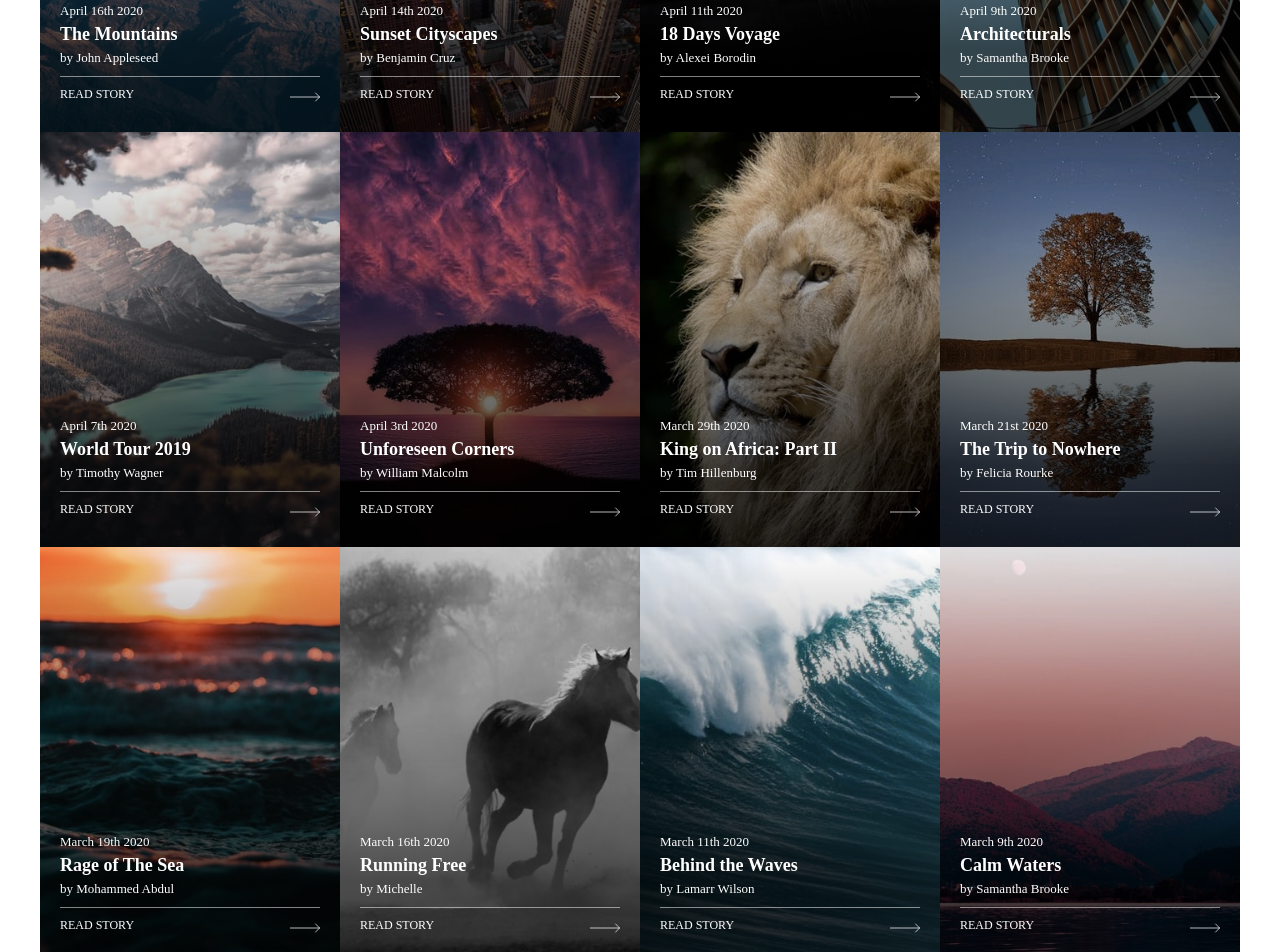
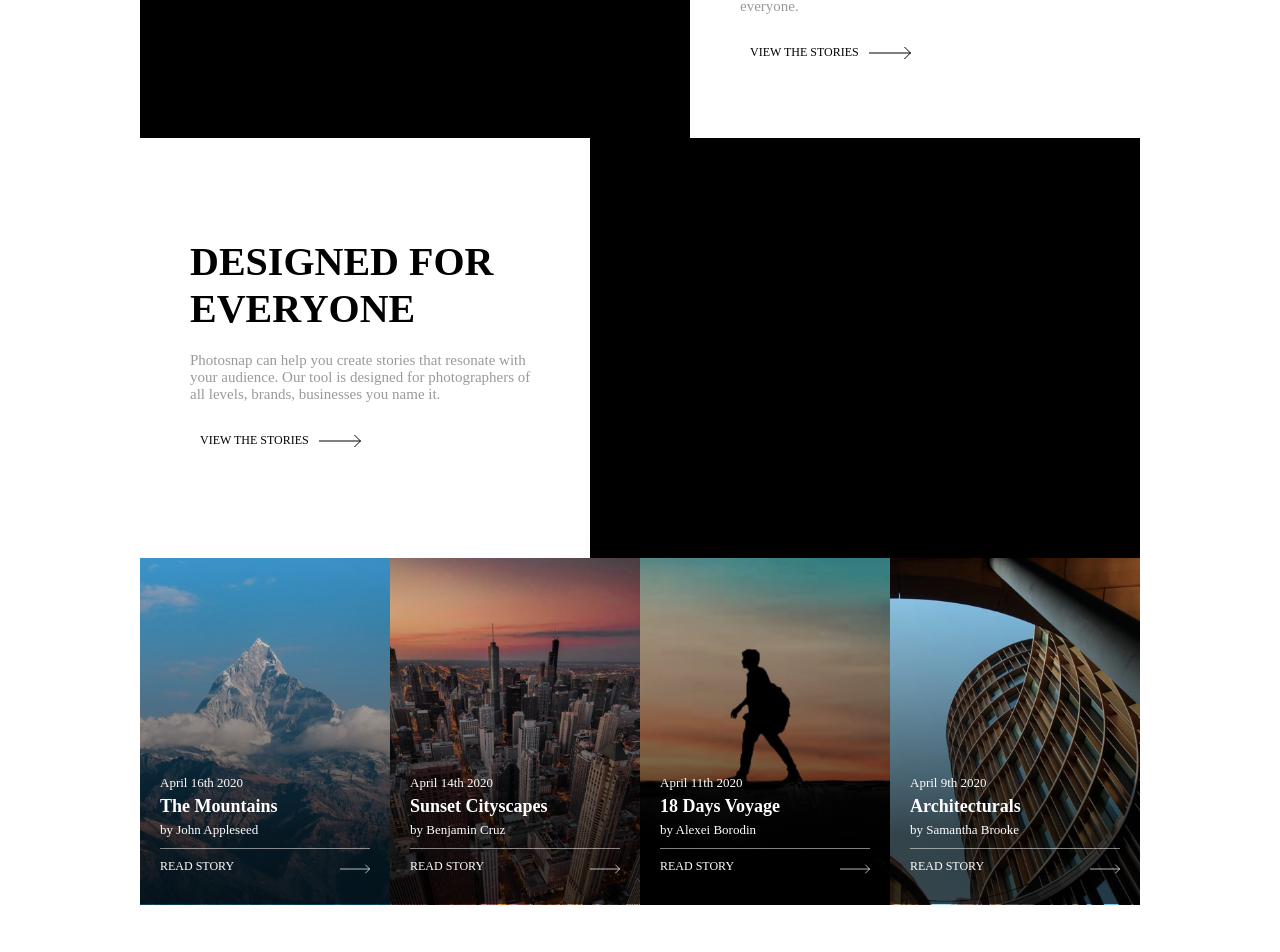
Before and after one commit to johakim-azix/photosnap-app, a Vue app: page / in a window 1280 px wide. Shown: the part 340-1292 px from the top of the page. Built offline with nearby package versions, Linux system fonts and the light colour scheme.

Commit message:
completed the about component

```diff
--- a/src/App.vue
+++ b/src/App.vue
@@ -1,11 +1,19 @@
 <script>
+    import mainHeader from "@/components/Main-header"
+    import mainFooter from "@/components/Main-footer"
     export default {
-        name: 'App'
+        name: 'App',
+        components:{
+            mainHeader,
+            mainFooter
+        }
     }
 </script>
 
 <template>
+    <main-header/>
     <router-view/>
+    <main-footer/>
 </template>
 
 <style lang="scss">
@@ -20,6 +28,7 @@
 
     body{
         background: var(--pure-white);
+        padding-top: 58px;
     }
 
     *{
--- /dev/null
+++ b/src/components/Main-about-us.vue
@@ -0,0 +1,91 @@
+<template>
+    <div class="about-us">
+        <div class="container">
+            <div class="content " :class="{revert:revert}">
+                <span></span>
+                <div class="text">
+                    <div>
+                        <h1>{{title}}</h1>
+                        <p>{{text}}</p>
+                        <a href="">VIEW THE STORIES<img src="../assets/icons/icon-arrow-right-black.svg" alt=""></a>
+                    </div>
+                </div>
+            </div>
+        </div>
+    </div>
+</template>
+
+<script>
+    export default {
+        name: "Main-about-us",
+        props: ["title", "text", "revert"]
+    }
+</script>
+
+<style lang="scss" scoped>
+    .about-us {
+        display: flex;
+        width: 100%;
+        justify-content: space-around;
+
+        .container {
+            padding: 0;
+        }
+
+        .content {
+            display: flex;
+            justify-content: space-between;
+            background: var(--pure-black);
+            @media screen and (max-width: 500px) {
+                flex-wrap: wrap !important;
+                flex-flow: inherit;
+                overflow: hidden;
+            }
+            &.revert {
+                flex-flow: row-reverse;
+            }
+            span {
+                display: block;
+                min-width: 20%;
+                height: 300px;
+             }
+            .text {
+                background: var(--pure-white);
+                max-width: 350px;
+                height: 300px;
+                width: 100%;
+                overflow: hidden;
+                padding: 60px 50px;
+                display: flex;
+                align-items: center;
+                @media screen and (max-width: 500px) {
+                    max-width: 100%;
+                }
+                h1 {
+                    font-size: 40px;
+                }
+                p {
+                    margin: 20px 0;
+                    font-size: 15px;
+                    color: rgba(0, 0, 0, .4);
+                }
+                a {
+                    color: var(--pure-black);
+                    text-decoration: none;
+                    padding: 10px;
+                    display: flex;
+                    align-items: center;
+                    width: fit-content;
+                    transition: all ease-in-out .15s;
+                    font-size: 12px;
+                    img {
+                        margin-left: 10px;
+                    }
+                    &:hover {
+                        text-decoration: underline;
+                    }
+                }
+            }
+        }
+    }
+</style>
--- a/src/components/image-grid.vue
+++ b/src/components/image-grid.vue
@@ -49,7 +49,7 @@
                     </div>
                 </div>
             </div>
-            <div class="item">
+            <div class="item" v-if="!minimized">
                 <img src="../assets/images/desktop/world-tour.jpg" alt="">
                 <div class="cover">
                     <div class="caption">
@@ -61,7 +61,7 @@
                     </div>
                 </div>
             </div>
-            <div class="item">
+            <div class="item" v-if="!minimized">
                 <img src="../assets/images/desktop/unforeseen-corners.jpg" alt="">
                 <div class="cover">
                     <div class="caption">
@@ -73,7 +73,7 @@
                     </div>
                 </div>
             </div>
-            <div class="item">
+            <div class="item" v-if="!minimized">
                 <img src="../assets/images/desktop/king-on-africa.jpg" alt="">
                 <div class="cover">
                     <div class="caption">
@@ -85,7 +85,7 @@
                     </div>
                 </div>
             </div>
-            <div class="item">
+            <div class="item" v-if="!minimized">
                 <img src="../assets/images/desktop/trip-to-nowhere.jpg" alt="">
                 <div class="cover">
                     <div class="caption">
@@ -97,7 +97,7 @@
                     </div>
                 </div>
             </div>
-            <div class="item">
+            <div class="item" v-if="!minimized">
                 <img src="../assets/images/desktop/rage-of-the-sea.jpg" alt="">
                 <div class="cover">
                     <div class="caption">
@@ -109,7 +109,7 @@
                     </div>
                 </div>
             </div>
-            <div class="item">
+            <div class="item" v-if="!minimized">
                 <img src="../assets/images/desktop/running-free.jpg" alt="">
                 <div class="cover">
                     <div class="caption">
@@ -121,7 +121,7 @@
                     </div>
                 </div>
             </div>
-            <div class="item">
+            <div class="item" v-if="!minimized">
                 <img src="../assets/images/desktop/behind-the-waves.jpg" alt="">
                 <div class="cover">
                     <div class="caption">
@@ -133,7 +133,7 @@
                     </div>
                 </div>
             </div>
-            <div class="item">
+            <div class="item" v-if="!minimized">
                 <img src="../assets/images/desktop/calm-waters.jpg" alt="">
                 <div class="cover">
                     <div class="caption">
@@ -145,7 +145,7 @@
                     </div>
                 </div>
             </div>
-            <div class="item">
+            <div class="item" v-if="!minimized">
                 <img src="../assets/images/desktop/milky-way.jpg" alt="">
                 <div class="cover">
                     <div class="caption">
@@ -157,7 +157,7 @@
                     </div>
                 </div>
             </div>
-            <div class="item">
+            <div class="item" v-if="!minimized">
                 <img src="../assets/images/desktop/dark-forest.jpg" alt="">
                 <div class="cover">
                     <div class="caption">
@@ -169,7 +169,7 @@
                     </div>
                 </div>
             </div>
-            <div class="item">
+            <div class="item" v-if="!minimized">
                 <img src="../assets/images/desktop/somwarpet.jpg" alt="">
                 <div class="cover">
                     <div class="caption">
@@ -181,7 +181,7 @@
                     </div>
                 </div>
             </div>
-            <div class="item">
+            <div class="item" v-if="!minimized">
                 <img src="../assets/images/desktop/land-of-dreams.jpg" alt="">
                 <div class="cover">
                     <div class="caption">
@@ -199,13 +199,13 @@
 
 <script>
     export default {
-        name: "image-grid"
+        name: "image-grid",
+        props:["minimized"]
     }
 </script>
 
 <style lang="scss" scoped>
     .img-grid{
-        /*border: solid red 1px;*/
         height: fit-content;
         display: flex;
         justify-content: space-around;
@@ -214,14 +214,22 @@
             flex-flow: wrap;
             padding: 0!important;
             width: fit-content;
-            /*border: solid blue 1px;*/
-            max-width: 1200px;
+            background: rgba(0,0,0,.07);
         }
         .item{
             width: 25%;
             height: fit-content;
             position: relative;
             transition: all ease-in-out .30s;
+            @media screen and (max-width: 768px){
+                width: 33.33%;
+            }
+            @media screen and (max-width: 500px){
+                width: 50%;
+            }
+            @media screen and (max-width: 400px){
+                width: 100%;
+            }
             &:after{
                 content: "";
                 display: block;
@@ -291,8 +299,6 @@
                     }
                 }
             }
-            /*width: 360px;*/
-            /*height: 500px;*/
         }
     }
 </style>
--- /dev/null
+++ b/src/pages/FeaturePage.vue
@@ -0,0 +1,17 @@
+<template>
+    <main-feature :minimized="false"/>
+</template>
+
+<script>
+    import mainFeature from "@/components/Main-features"
+    export default {
+        name: "FeaturePage",
+        components:{
+            mainFeature
+        }
+    }
+</script>
+
+<style scoped>
+
+</style>
--- a/src/pages/HomePage.vue
+++ b/src/pages/HomePage.vue
@@ -1,23 +1,22 @@
 <template>
-    <main-header/>
-    <img-grid/>
-    <main-feature minimized="true"/>
-    <main-footer/>
+    <about-us :revert="false" title="BEAUTIFUL STORIES EVERY TIME" text="We provide design templates to ensure your stories look terrific. Easily add photos, text, embed maps and media from other networks. Then share your story with everyone."/>
+    <about-us :revert="true" title="DESIGNED FOR EVERYONE" text="Photosnap can help you create stories that resonate with your audience.  Our tool is designed for photographers of all levels, brands, businesses you name it."/>
+    <img-grid :minimized="true"/>
+    <main-feature :minimized="true"/>
 </template>
 
 <script>
     // @ is an alias to /src
-    import mainHeader from "@/components/Main-header"
-    import mainFooter from "@/components/Main-footer"
+
     import mainFeature from "@/components/Main-features"
     import imgGrid from "@/components/image-grid"
+    import aboutUs from "@/components/Main-about-us"
     export default {
         name: 'HomePage',
         components:{
-            mainHeader,
-            mainFooter,
-            mainFeature,
-            imgGrid
+            aboutUs,
+            imgGrid,
+            mainFeature
         }
 
     }
--- /dev/null
+++ b/src/pages/PricingPage.vue
@@ -0,0 +1,13 @@
+<template>
+    <div style="background: rgba(0,0,0,.1); height: 300px; width: 100%"></div>
+</template>
+
+<script>
+    export default {
+        name: "PricingPage"
+    }
+</script>
+
+<style scoped>
+
+</style>
--- /dev/null
+++ b/src/pages/StoriesPage.vue
@@ -0,0 +1,17 @@
+<template>
+    <img-grid :minimized="false"/>
+</template>
+
+<script>
+    import imgGrid from "@/components/image-grid"
+    export default {
+        name: "StoriesPage",
+        components:{
+            imgGrid
+        }
+    }
+</script>
+
+<style scoped>
+
+</style>
--- a/src/router/index.js
+++ b/src/router/index.js
@@ -7,6 +7,21 @@ const routes = [
         path: '/',
         name: 'homePage',
         component: HomePage
+    },
+    {
+        path: "/stories",
+        name: "stories",
+        component: ()=> require("../pages/StoriesPage")
+    },
+    {
+        path: "/features",
+        name: "features",
+        component: ()=> require("../pages/FeaturePage")
+    },
+    {
+        path: "/pricing",
+        name: "pricing",
+        component: ()=> require("../pages/PricingPage")
     }
 ]
 
```
Also changed, not shown: src/components/Main-features.vue (+5 -4 lines), src/components/Main-footer.vue (+6 -4 lines), src/components/Main-header.vue (+12 -8 lines).
